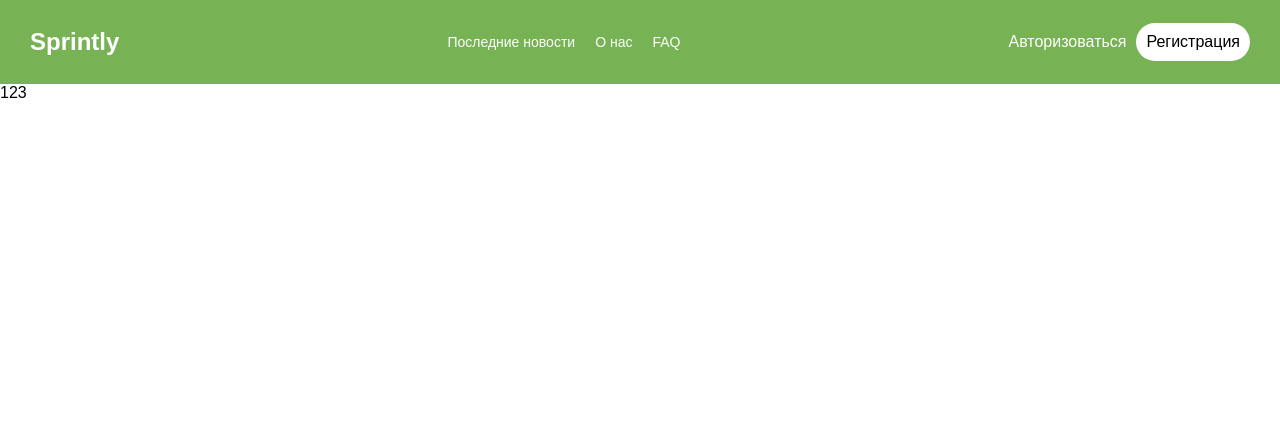
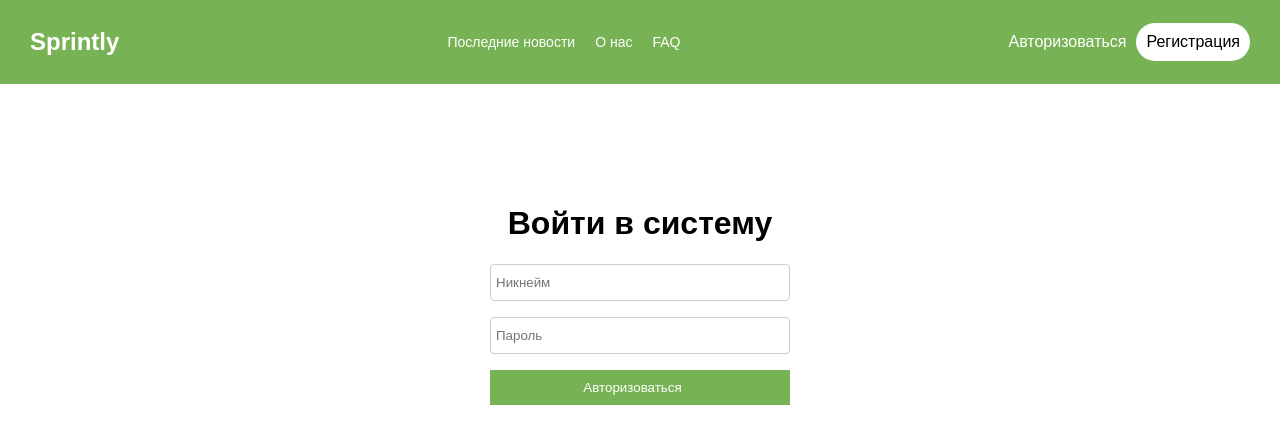
Before and after one commit to koog7/Sprintly, a React (Vite) app in the folder frontend/: page /login in a window 1280 px wide. Shown: the top 444 px of the page. Built offline with nearby package versions, Linux system fonts and the light colour scheme.

Commit message:
Добавлена авторизация

```diff
--- a/frontend/src/UI/header/header.tsx
+++ b/frontend/src/UI/header/header.tsx
@@ -2,10 +2,12 @@ import {Link} from "react-router-dom";
 import {useState} from "react";
 import {Drawer, IconButton, List, ListItemButton, ListItemText} from "@mui/material";
 import MenuIcon from '@mui/icons-material/Menu';
+import {useAppSelector} from "../../app/store.ts";
+import {selectUser} from "../../features/auth/userSlice.ts";
 
 const Header = () => {
     const [openDrawer, setOpenDrawer] = useState(false);
-
+    const user = useAppSelector(selectUser);
     const toggleDrawer = () => {
         setOpenDrawer(!openDrawer);
     };
@@ -21,6 +23,7 @@ const Header = () => {
                     <p className={'header__nav-item'}>О нас</p>
                     <p className={'header__nav-item'}>FAQ</p>
                 </div>
+                {!user ? (
                     <div className={'header__login'}>
                         <Link to="/login" className={'header__login-login'}>
                             Авторизоваться
@@ -29,6 +32,11 @@ const Header = () => {
                             Регистрация
                         </Link>
                     </div>
+                ) : (
+                    <div className={'header__hello'}>
+                        Добрый день! {user.username}
+                    </div>
+                )}
 
                 <IconButton
                     edge="start"
@@ -47,8 +55,12 @@ const Header = () => {
                     onClose={toggleDrawer}
                 >
                     <List sx={{width: '200px'}}>
-                        <h3 style={{padding:'10px'}}>Меню навигации</h3>
                         <div>
+                            {user && (
+                                <p style={{padding:'5px 0 0 15px'}} className={'header__burger-hello'}>
+                                    <span style={{fontWeight:'bold'}}>Добрый день!</span> {user.username}
+                                </p>
+                            )}
                             <ListItemButton component={Link} to="/about">
                                 <ListItemText primary="Последние новости" />
                             </ListItemButton>
@@ -60,12 +72,15 @@ const Header = () => {
                             </ListItemButton>
                         </div>
                         <div>
+                            {!user? <div>
                                 <ListItemButton className={'header__login-login'} component={Link} to="/about">
                                     <ListItemText primary="Авторизоваться" />
                                 </ListItemButton>
                                 <ListItemButton className={'header__login-signin'} component={Link} to="/about">
                                     <ListItemText primary="Регистрация" />
                                 </ListItemButton>
+                            </div> : <></>}
+
                         </div>
                     </List>
                 </Drawer>
--- a/frontend/src/app/store.ts
+++ b/frontend/src/app/store.ts
@@ -3,6 +3,7 @@ import {combineReducers, configureStore} from "@reduxjs/toolkit";
 import {persistReducer, persistStore} from 'redux-persist';
 import {UserReducer} from "../features/auth/userSlice.ts";
 import {FLUSH, PAUSE, PERSIST, PURGE, REGISTER, REHYDRATE} from "redux-persist/es/constants";
+import {useDispatch, useSelector} from "react-redux";
 
 const userPersistConfig = {
     key: 'sprintly:user',
@@ -28,3 +29,5 @@ export const persistor = persistStore(store)
 
 export type RootState = ReturnType<typeof store.getState>;
 export type AppDispatch = typeof store.dispatch;
+export const useAppSelector = useSelector.withTypes<RootState>();
+export const useAppDispatch = () => useDispatch<AppDispatch>();
--- /dev/null
+++ b/frontend/src/axios/axios.ts
@@ -0,0 +1,25 @@
+// const axiosApi = axios.create({
+//     baseURL: 'http://localhost:8000'
+// });
+//
+// export const addInterceptors = (store: Store<RootState>) => {
+//     axiosApi.interceptors.request.use((config) => {
+//         const token = store.getState().User.user?.token;
+//
+//         const headers = config.headers as AxiosHeaders;
+//
+//         if (token) {
+//             headers.set('Authorization', `Bearer ${token}`);
+//         }
+//
+//         return config;
+//     });
+// };
+
+import axios from "axios";
+
+const axiosApi = axios.create({
+    baseURL: 'http://localhost:8000'
+});
+
+export default axiosApi;
--- a/frontend/src/features/auth/components/AuthForm.tsx
+++ b/frontend/src/features/auth/components/AuthForm.tsx
@@ -1,7 +1,42 @@
+import {useLocation, useNavigate} from "react-router-dom";
+import React, {useState} from "react";
+import {loginUser} from "../userThunk.ts";
+import {useAppDispatch} from "../../../app/store.ts";
+
+interface UserData {
+    username: string;
+    password: string;
+}
+
 const AuthForm = () => {
+    const location = useLocation();
+    const dispatch = useAppDispatch();
+    const navigate = useNavigate();
+    const [userData , setUserData] = useState<UserData>({
+        username: "",
+        password: "",
+    })
+
+    const fillData = (e: React.ChangeEvent<HTMLInputElement>) => {
+        const { name, value } = e.target;
+        setUserData((prev) => ({...prev , [name]:value}));
+    }
+
+    const submitData = (e: React.FormEvent<HTMLFormElement>) => {
+        e.preventDefault();
+        dispatch(loginUser(userData))
+        navigate('/')
+    }
+
     return (
-        <div>
-            123
+
+        <div className="auth">
+            <h1>{location.pathname === '/login' ? 'Войти в систему' : 'Регистрация'}</h1>
+            <form className="auth__form" onSubmit={submitData}>
+                <input className={'auth__form-input'} type="text" name="username" placeholder="Никнейм" onChange={fillData} value={userData.username} required />
+                <input className={'auth__form-input'} type="password" name="password" placeholder="Пароль" onChange={fillData} value={userData.password} required/>
+                <button className={'auth__form-btn'} type={'submit'}>{location.pathname === '/login' ? 'Авторизоваться' : 'Зарегистрироваться'}</button>
+            </form>
         </div>
     );
 };
--- a/frontend/src/features/auth/userSlice.ts
+++ b/frontend/src/features/auth/userSlice.ts
@@ -1,14 +1,44 @@
 import {createSlice} from "@reduxjs/toolkit";
+import {loginUser} from "./userThunk.ts";
 
-const initialState = {
-    loading: false,
+interface UserData {
+    username: string;
+    token: string;
+}
+
+interface UserState {
+    user: UserData | null;
+    loader: boolean;
+    error: string | null;
+}
+
+const initialState: UserState = {
+    user: null,
+    loader: false,
+    error: null,
 }
 
 export const userSlice = createSlice({
     name:'userAuth',
     initialState,
     reducers:{},
-    extraReducers:()=>{}
+    extraReducers:(builder)=>{
+        builder.addCase(loginUser.pending , (state: UserState) => {
+            state.loader = true;
+            state.error = null
+        })
+        builder.addCase(loginUser.fulfilled , (state: UserState, action) => {
+            state.user = action.payload;
+            state.loader = false;
+            state.error = null;
+        })
+        builder.addCase(loginUser.rejected , (state: UserState , action) => {
+            state.loader = false;
+            state.error = action.payload as string;
+        })
+    },
 })
 
+export const selectUser = (state: { User: UserState }) => state.User.user;
+
 export const UserReducer = userSlice.reducer;
--- a/frontend/src/features/auth/userThunk.ts
+++ b/frontend/src/features/auth/userThunk.ts
@@ -0,0 +1,7 @@
+import {createAsyncThunk} from "@reduxjs/toolkit";
+import axiosApi from "../../axios/axios.ts";
+
+export const loginUser = createAsyncThunk('user/login', async ({ username, password }: { username: string; password: string }) => {
+    const response = await axiosApi.post('/auth', { username, password })
+    return response.data
+})
--- a/frontend/src/styles/_auth.scss
+++ b/frontend/src/styles/_auth.scss
@@ -0,0 +1,28 @@
+@use './colors' as *;
+
+.auth{
+  display: flex;
+  flex-direction: column;
+  margin: 100px auto 0;
+  text-align: center;
+  &__form{
+    display: flex;
+    flex-direction: column;
+    margin: 0 auto 0;
+    gap: 1rem;
+    width: 300px;
+
+    &-input{
+      padding: 10px 20px 10px 5px;
+      border-radius: 4px;
+      border: 0.5px solid #ccc;
+    }
+
+    &-btn{
+      background: $primary-color;
+      padding: 10px 20px 10px 5px;
+      color: #fff;
+      border: none;
+    }
+  }
+}
--- a/frontend/src/styles/_header.scss
+++ b/frontend/src/styles/_header.scss
@@ -80,17 +80,28 @@
   &__burger {
     display: none;
 
+
+    &__hello{
+      color: #fff;
+
+      @media (min-width: 600px) {
+        display: none;
+      }
+    }
+
     @media (max-width: 600px) {
       display: block;
     }
+
   }
+
+  &__hello{
+    color: #fff;
+    display: block;
+    @media (max-width: 600px) {
+      display: none;
+    }
+  }
+
+
 }
-
-.container {
-  width: 1220px;
-  margin: 0 auto;
-  padding: 20px;
-  display: flex;
-  align-items: center;
-  justify-content: space-between;
-}
--- a/frontend/src/styles/main.scss
+++ b/frontend/src/styles/main.scss
@@ -1,2 +1,11 @@
 @use './header' as *;
 @use './auth' as *;
+
+.container {
+  width: 1220px;
+  margin: 0 auto;
+  padding: 20px;
+  display: flex;
+  align-items: center;
+  justify-content: space-between;
+}
```
Also changed, not shown: 1 other file (tests, documents, lock files or other folders). Lines whose indentation alone changed are shown as unchanged.
